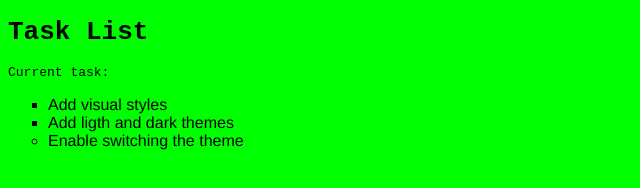
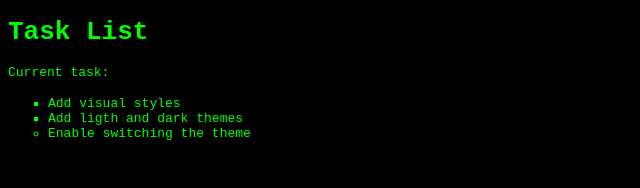
Before and after one commit to Diegoblack085/curso-bradesco, a plain HTML site: page index.html in a window 1280 px wide. Shown: the whole page, without its empty margins (0-640 px from the left). Drawn offline with Linux system fonts and the light colour scheme.

Commit message:
style.css

```diff
--- a/style.css
+++ b/style.css
@@ -1,5 +1,19 @@
+:root{
+    --green:#00ff00;
+    --white:#ffffff;
+    --black:#000000;
+    --fontColor:var(--black);
+    --fontColor: var(--green);
+    --bg:var(--black);
+    --bg:var(--green);
+
+}
+*{
+     font-family: monospace;
+}
+
 body{
-    font-family: monospace;
+   background-color: var(--bg);
 }
 ul{
 font-family: Helvetica;
@@ -14,6 +28,11 @@ li{
     font-family: monospace;
 }
 .light-theme{
-    color: #000000;
-    background-color: #00ff00;
+    color: var(--green);
+    background-color: var(--black);
 }
+.dark-theme{
+     color: var(--black);
+    background-color: var(--green);
+
+}
```
